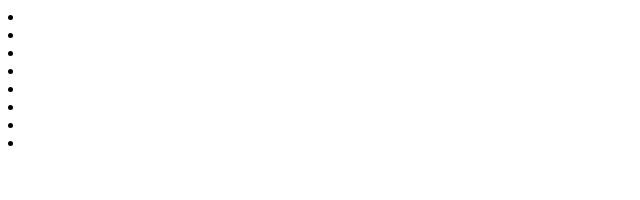
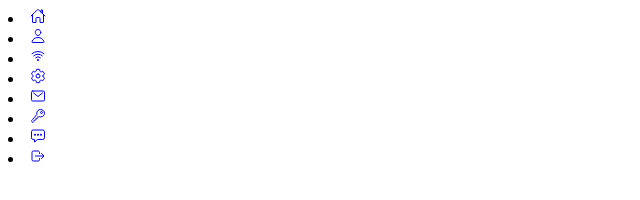
Before and after one commit to MGarciav28/Animated-Circular-Navigation, a plain HTML site: page index.html in a window 1280 px wide. Shown: the whole page, without its empty margins (0-640 px from the left). Drawn offline with nearby package versions, Linux system fonts and the light colour scheme.

Commit message:
Insertando iconos de ionicons

```diff
--- a/index.html
+++ b/index.html
@@ -10,15 +10,16 @@
 <body>
     <div class="menu">
         <div class="toogle"></div>
-        <li style="--i:0;"><a href="#"></a></li>
-        <li style="--i:1;"><a href="#"></a></li>
-        <li style="--i:2;"><a href="#"></a></li>
-        <li style="--i:3;"><a href="#"></a></li>
-        <li style="--i:4;"><a href="#"></a></li>
-        <li style="--i:5;"><a href="#"></a></li>
-        <li style="--i:6;"><a href="#"></a></li>
-        <li style="--i:7;"><a href="#"></a></li>
+        <li style="--i:0;"><a href="#"><ion-icon name="home-outline"></ion-icon></a></li>
+        <li style="--i:1;"><a href="#"><ion-icon name="person-outline"></ion-icon></a></li>
+        <li style="--i:2;"><a href="#"><ion-icon name="wifi-outline"></ion-icon></a></li>
+        <li style="--i:3;"><a href="#"><ion-icon name="settings-outline"></ion-icon></a></li>
+        <li style="--i:4;"><a href="#"><ion-icon name="mail-outline"></ion-icon></a></li>
+        <li style="--i:5;"><a href="#"><ion-icon name="key-outline"></ion-icon></a></li>
+        <li style="--i:6;"><a href="#"><ion-icon name="chatbox-ellipses-outline"></ion-icon></a></li>
+        <li style="--i:7;"><a href="#"><ion-icon name="log-out-outline"></ion-icon></a></li>
     </div>
-
+    <script type="module" src="https://unpkg.com/ionicons@5.5.2/dist/ionicons/ionicons.esm.js"></script>
+    <script nomodule src="https://unpkg.com/ionicons@5.5.2/dist/ionicons/ionicons.js"></script>
 </body>
 </html>
```
